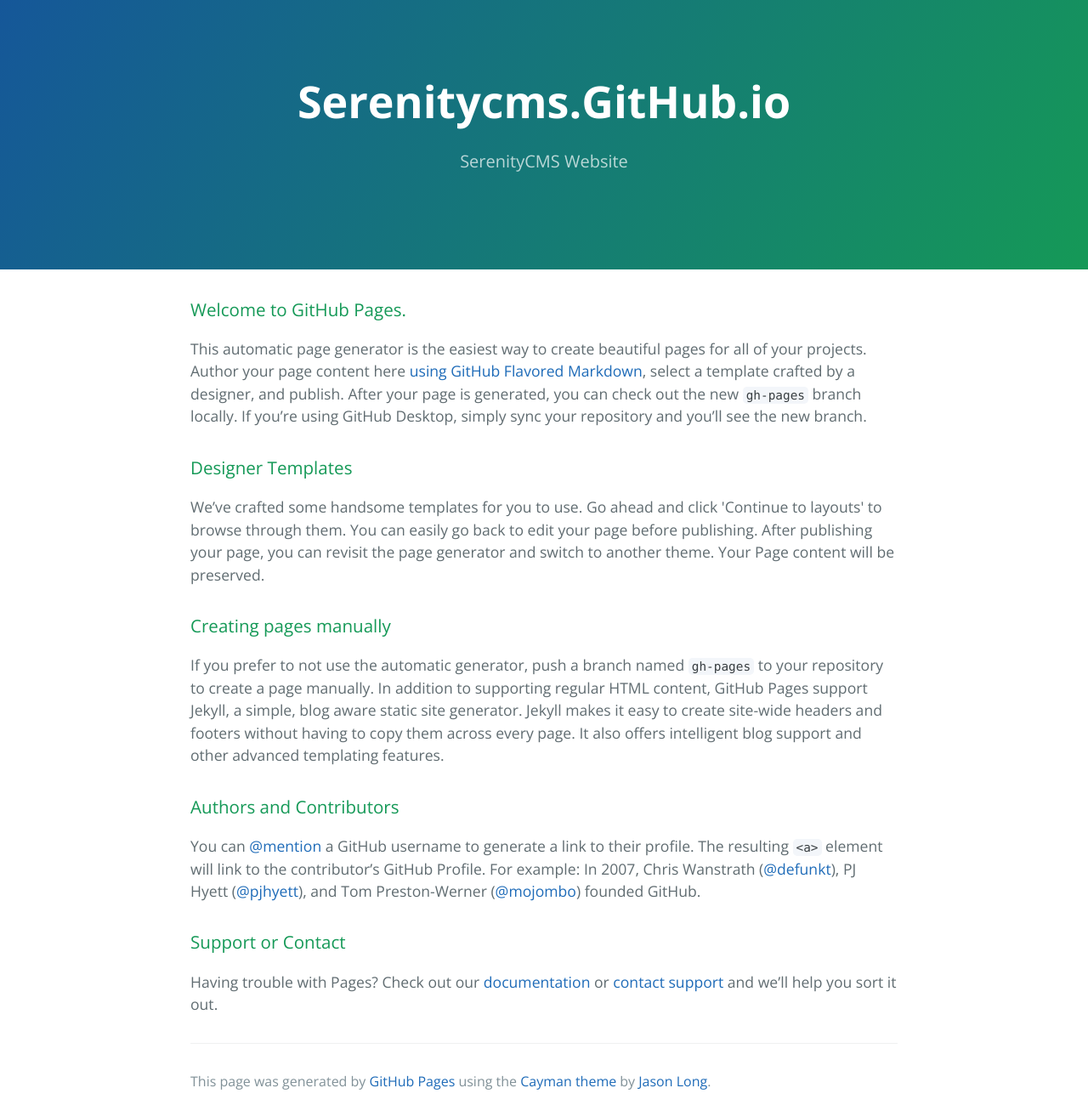
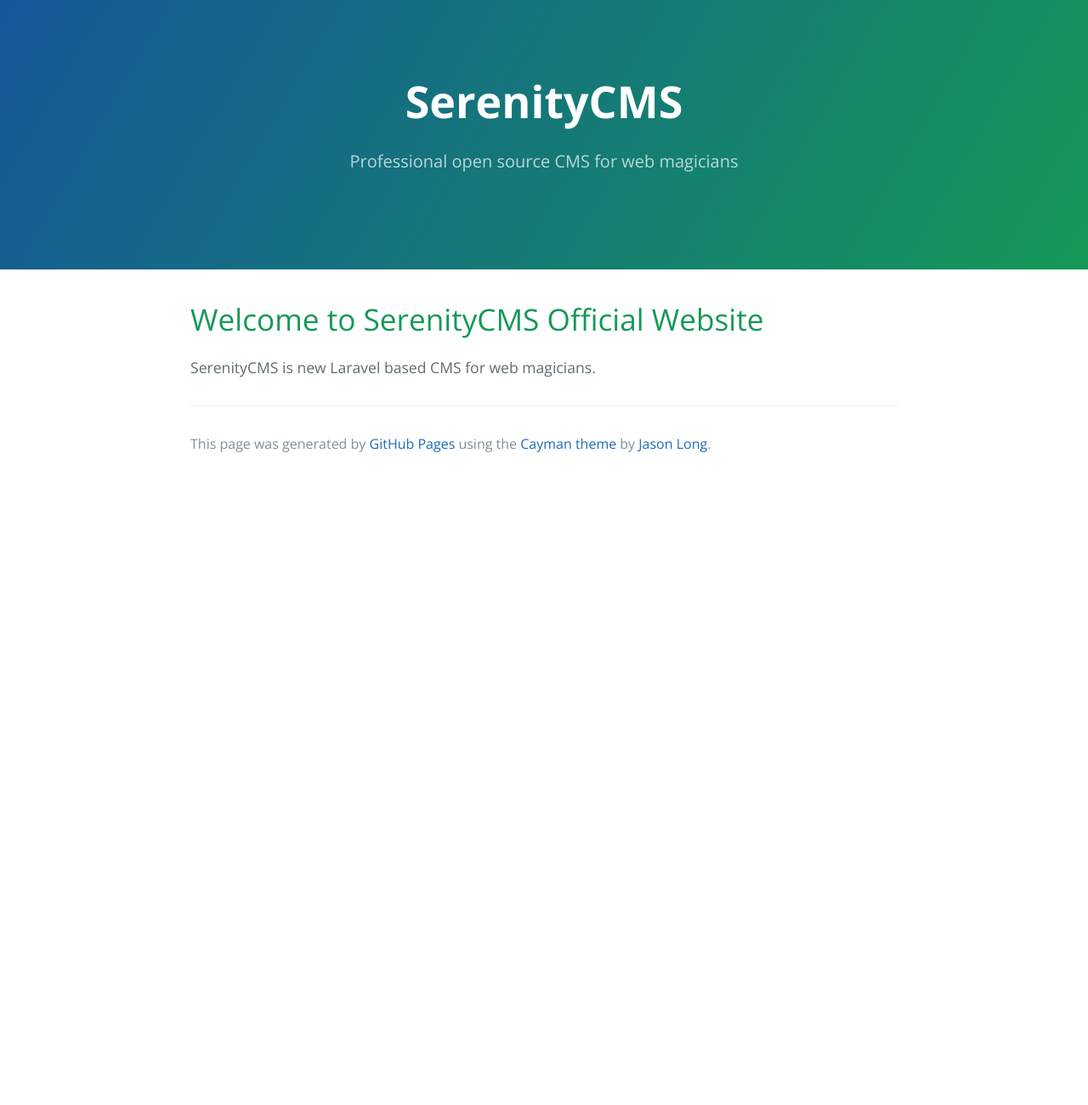
Before and after one commit to serenitycms/serenitycms.github.io, a plain HTML site: page index.html in a window 1280 px wide. Shown: the whole page at 85% size. After the commit the page ends 800 px from the top, so only its background shows below. Drawn offline with nearby package versions, Linux system fonts and the light colour scheme.

Commit message:
Replace master branch with page content via GitHub

```diff
--- a/index.html
+++ b/index.html
@@ -2,7 +2,7 @@
 <html lang="en-us">
   <head>
     <meta charset="UTF-8">
-    <title>Serenitycms.GitHub.io by serenitycms</title>
+    <title>SerenityCMS by serenitycms</title>
     <meta name="viewport" content="width=device-width, initial-scale=1">
     <link rel="stylesheet" type="text/css" href="stylesheets/normalize.css" media="screen">
     <link href='https://fonts.googleapis.com/css?family=Open+Sans:400,700' rel='stylesheet' type='text/css'>
@@ -11,35 +11,15 @@
   </head>
   <body>
     <section class="page-header">
-      <h1 class="project-name">Serenitycms.GitHub.io</h1>
-      <h2 class="project-tagline">SerenityCMS Website</h2>
+      <h1 class="project-name">SerenityCMS</h1>
+      <h2 class="project-tagline">Professional open source CMS for web magicians</h2>
     </section>
 
     <section class="main-content">
-      <h3>
-<a id="welcome-to-github-pages" class="anchor" href="#welcome-to-github-pages" aria-hidden="true"><span class="octicon octicon-link"></span></a>Welcome to GitHub Pages.</h3>
+      <h1>
+<a id="welcome-to-serenitycms-official-website" class="anchor" href="#welcome-to-serenitycms-official-website" aria-hidden="true"><span class="octicon octicon-link"></span></a>Welcome to SerenityCMS Official Website</h1>
 
-<p>This automatic page generator is the easiest way to create beautiful pages for all of your projects. Author your page content here <a href="https://guides.github.com/features/mastering-markdown/">using GitHub Flavored Markdown</a>, select a template crafted by a designer, and publish. After your page is generated, you can check out the new <code>gh-pages</code> branch locally. If you’re using GitHub Desktop, simply sync your repository and you’ll see the new branch.</p>
-
-<h3>
-<a id="designer-templates" class="anchor" href="#designer-templates" aria-hidden="true"><span class="octicon octicon-link"></span></a>Designer Templates</h3>
-
-<p>We’ve crafted some handsome templates for you to use. Go ahead and click 'Continue to layouts' to browse through them. You can easily go back to edit your page before publishing. After publishing your page, you can revisit the page generator and switch to another theme. Your Page content will be preserved.</p>
-
-<h3>
-<a id="creating-pages-manually" class="anchor" href="#creating-pages-manually" aria-hidden="true"><span class="octicon octicon-link"></span></a>Creating pages manually</h3>
-
-<p>If you prefer to not use the automatic generator, push a branch named <code>gh-pages</code> to your repository to create a page manually. In addition to supporting regular HTML content, GitHub Pages support Jekyll, a simple, blog aware static site generator. Jekyll makes it easy to create site-wide headers and footers without having to copy them across every page. It also offers intelligent blog support and other advanced templating features.</p>
-
-<h3>
-<a id="authors-and-contributors" class="anchor" href="#authors-and-contributors" aria-hidden="true"><span class="octicon octicon-link"></span></a>Authors and Contributors</h3>
-
-<p>You can <a href="https://github.com/blog/821" class="user-mention">@mention</a> a GitHub username to generate a link to their profile. The resulting <code>&lt;a&gt;</code> element will link to the contributor’s GitHub Profile. For example: In 2007, Chris Wanstrath (<a href="https://github.com/defunkt" class="user-mention">@defunkt</a>), PJ Hyett (<a href="https://github.com/pjhyett" class="user-mention">@pjhyett</a>), and Tom Preston-Werner (<a href="https://github.com/mojombo" class="user-mention">@mojombo</a>) founded GitHub.</p>
-
-<h3>
-<a id="support-or-contact" class="anchor" href="#support-or-contact" aria-hidden="true"><span class="octicon octicon-link"></span></a>Support or Contact</h3>
-
-<p>Having trouble with Pages? Check out our <a href="https://help.github.com/pages">documentation</a> or <a href="https://github.com/contact">contact support</a> and we’ll help you sort it out.</p>
+<p>SerenityCMS is new Laravel based CMS for web magicians.</p>
 
       <footer class="site-footer">
 
```
Also changed, not shown: params.json (+1 -1 lines).
